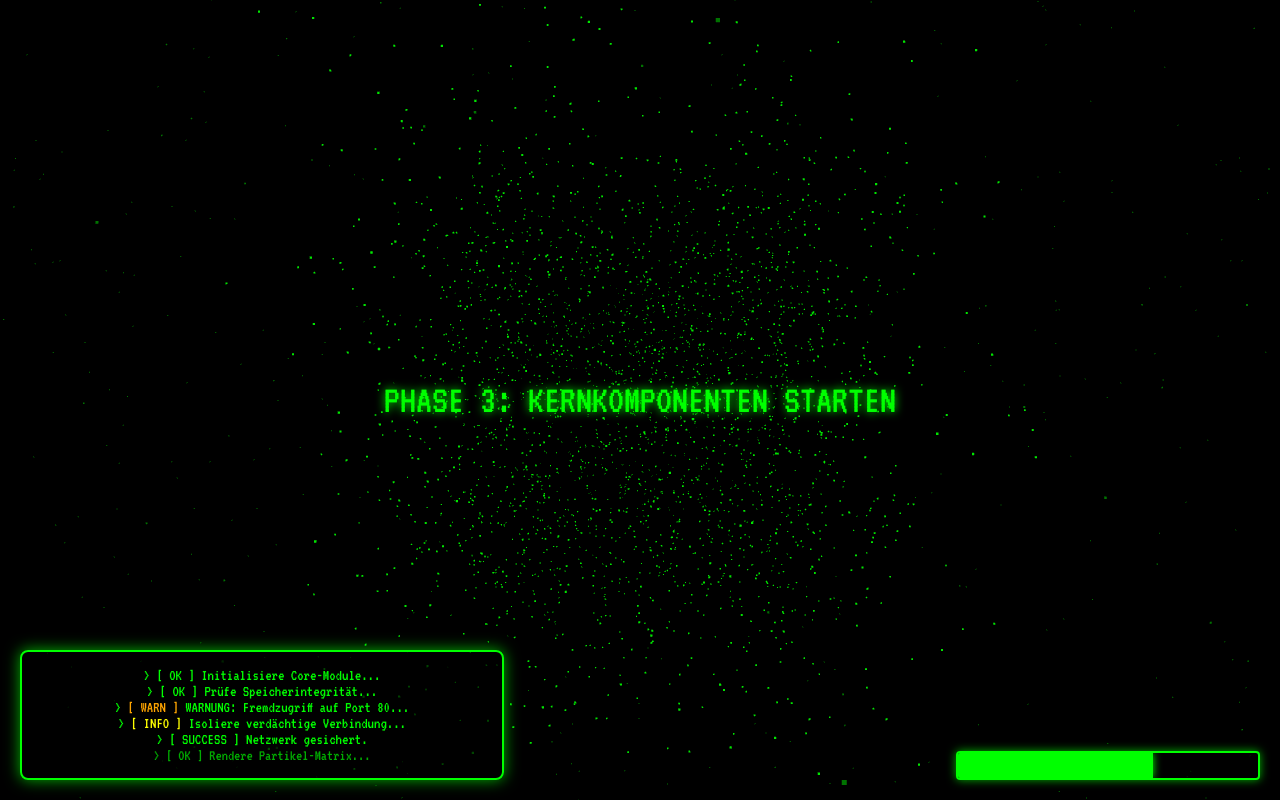
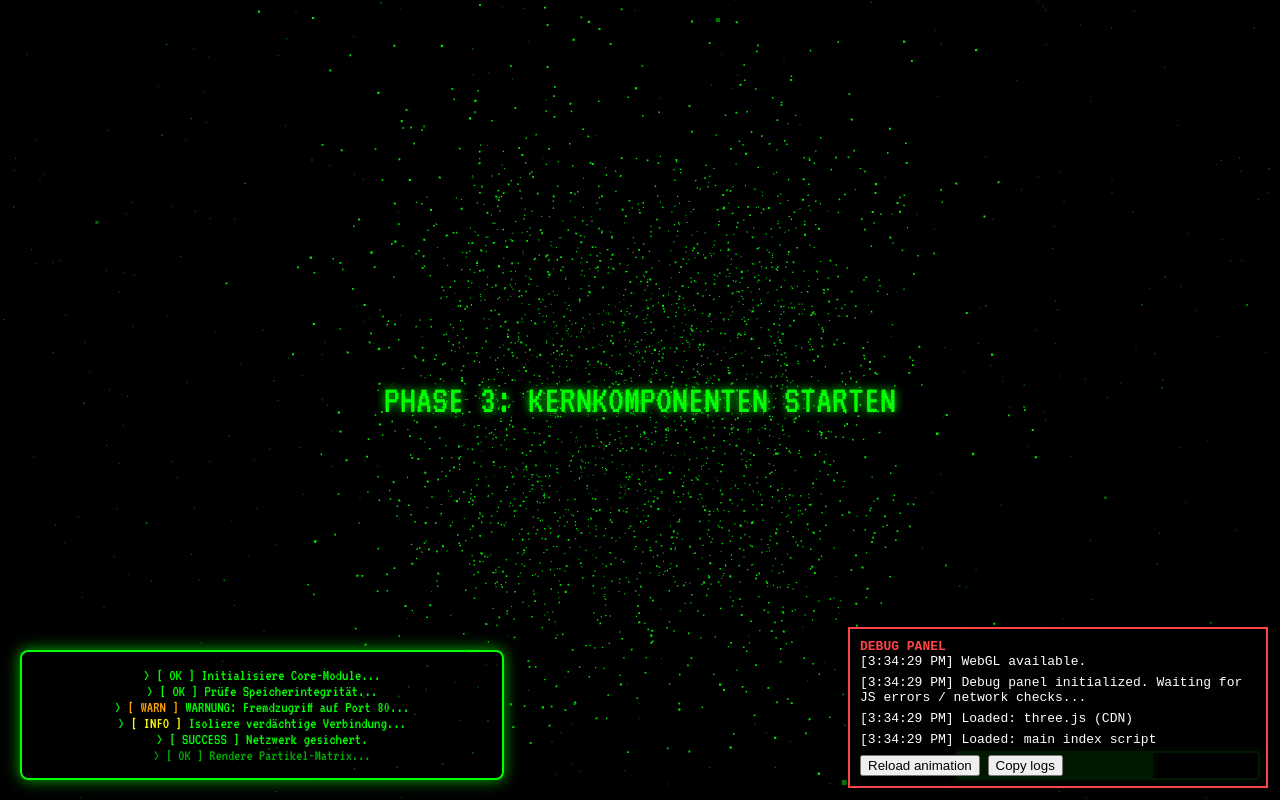
Before and after one commit to Zitteraal/test-1, a website: page public/index.html in a window 1280 px wide. Drawn offline with nearby package versions, Linux system fonts and the light colour scheme; animation ran at ten frames a second.

Commit message:
feat: debug overlay

```diff
--- a/public/index.html
+++ b/public/index.html
@@ -537,5 +537,88 @@
             setupLoginListeners();
         };
     </script>
+    <!-- DEBUG OVERLAY: paste directly before </body> -->
+    <script>
+    (function(){
+      // Create overlay
+      const overlay = document.createElement('div');
+      overlay.id = 'debug-overlay';
+      Object.assign(overlay.style, {
+        position:'fixed', right:'12px', bottom:'12px', width:'420px', maxHeight:'45vh',
+        background:'rgba(0,0,0,0.9)', color:'#fff', fontFamily:'monospace', fontSize:'13px',
+        border:'2px solid #ff4444', padding:'10px', zIndex:99999, overflowY:'auto', boxSizing:'border-box'
+      });
+      overlay.innerHTML = '<b style="color:#ff4444">DEBUG PANEL</b><div id="dbg-lines"></div><div style="margin-top:8px"><button id="dbg-refresh">Reload animation</button> <button id="dbg-copy">Copy logs</button></div>';
+      document.body.appendChild(overlay);
+
+      const lines = document.getElementById('dbg-lines');
+      const push = (t) => {
+        const p = document.createElement('div');
+        p.textContent = '[' + new Date().toLocaleTimeString() + '] ' + t;
+        p.style.marginBottom='6px';
+        lines.appendChild(p);
+        overlay.scrollTop = overlay.scrollHeight;
+      };
+
+      // Global error handlers
+      window.addEventListener('error', function(ev){
+        push('ERROR: ' + (ev.message || ev.error?.message) + ' @ ' + (ev.filename || '') + ':' + (ev.lineno||'') );
+        console.error(ev.error || ev.message, ev);
+      }, true);
+      window.addEventListener('unhandledrejection', function(ev){
+        push('UNHANDLED REJECTION: ' + (ev.reason?.message || JSON.stringify(ev.reason)));
+        console.error(ev.reason);
+      });
+
+      // WebGL support check
+      (function checkWebGL(){
+        let canvas = document.createElement('canvas');
+        let gl = canvas.getContext('webgl') || canvas.getContext('experimental-webgl');
+        if (!gl) push('WebGL not supported / disabled. 3D will not run.');
+        else push('WebGL available.');
+      })();
+
+      // Check important script URLs (adjust names if your main scripts differ)
+      const toCheck = [
+        {name:'three.js (CDN)', url:'https://cdnjs.cloudflare.com/ajax/libs/three.js/r128/three.min.js'},
+        {name:'main index script', url: (function(){
+            // try to find first script with src that looks like your app
+            const s = Array.from(document.scripts).reverse().find(x => x.src && !x.src.includes('debug-overlay'));
+            return s ? s.src : '/';
+        })()}
+      ];
+      toCheck.forEach(async (it) => {
+        try {
+          const res = await fetch(it.url, {method:'HEAD', cache:'no-store'});
+          if (!res.ok) push(`MISSING: ${it.name} -> ${it.url} (status ${res.status})`);
+          else push(`Loaded: ${it.name}`);
+        } catch (e) {
+          push(`Fetch error for ${it.name}: ${e.message}`);
+        }
+      });
+
+      // Button handlers
+      document.getElementById('dbg-refresh').addEventListener('click', () => {
+        push('Attempting to call init3D() and animate3D() if available...');
+        try {
+          if (typeof init3D === 'function') init3D();
+          if (typeof animate3D === 'function') animate3D();
+          push('Called init3D/animate3D (if defined). Check console for errors.');
+        } catch (e) {
+          push('Error calling animation functions: ' + e.message);
+          console.error(e);
+        }
+      });
+
+      document.getElementById('dbg-copy').addEventListener('click', () => {
+        const text = Array.from(lines.children).map(n => n.textContent).join('\\n');
+        navigator.clipboard?.writeText(text).then(()=>push('Logs copied to clipboard'), ()=>push('Copy failed'));
+      });
+
+      // Print an initial message
+      push('Debug panel initialized. Waiting for JS errors / network checks...');
+    })();
+    </script>
+
 </body>
 </html>
```
